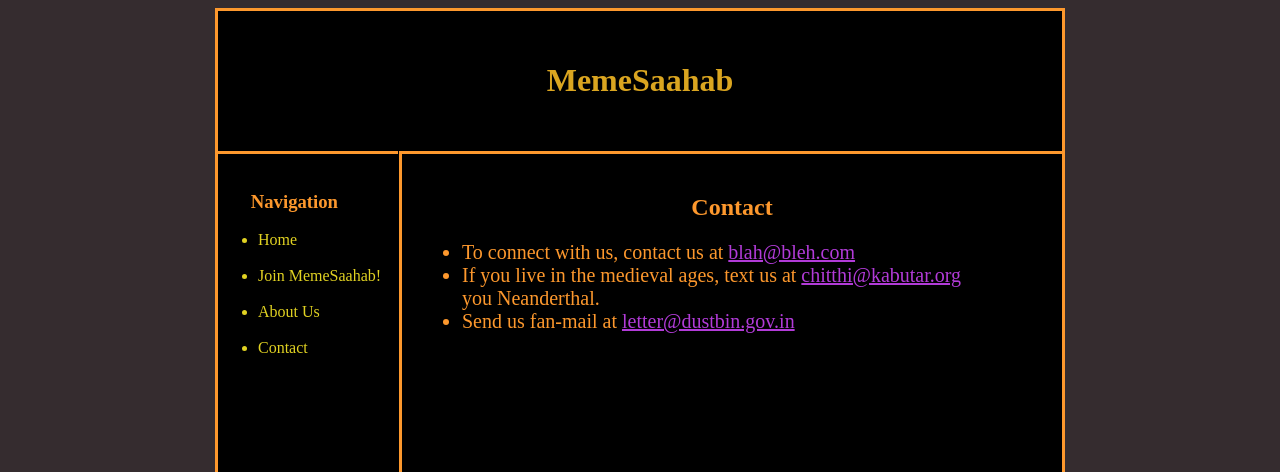
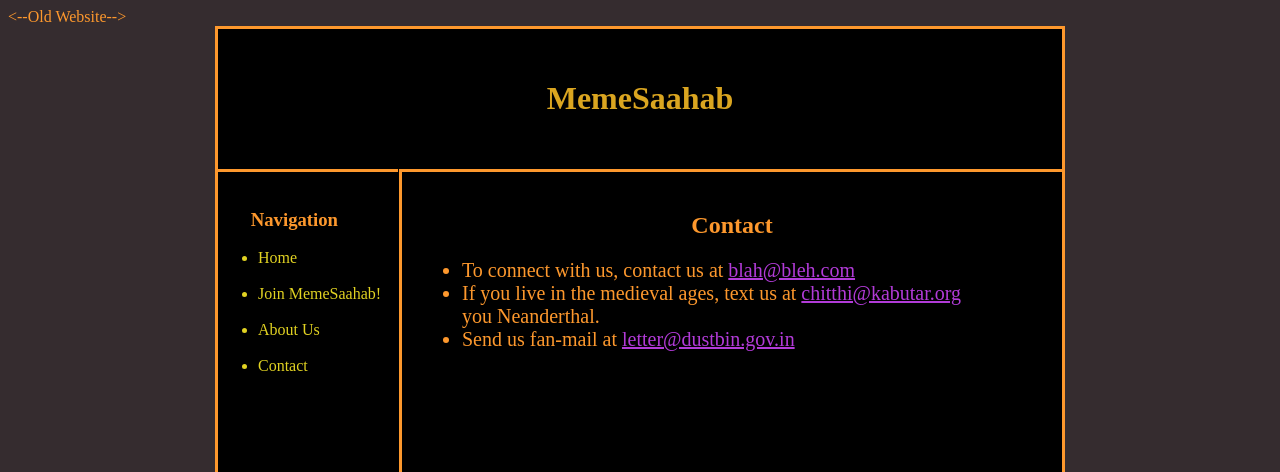
Before and after one commit to MOLOCH-dev/ZAPS2.0, a Django app: page /Contact.html in a window 1280 px wide. Shown: the top 472 px of the page. Run offline with Django 3.2, Linux system fonts and the light colour scheme.

Commit message:
Update Contact.html

```diff
--- a/templates/Contact.html
+++ b/templates/Contact.html
@@ -1,3 +1,4 @@
+<--Old Website-->
 <!DOCTYPE html>
 <html lang="en">
 {% load static %}
```
